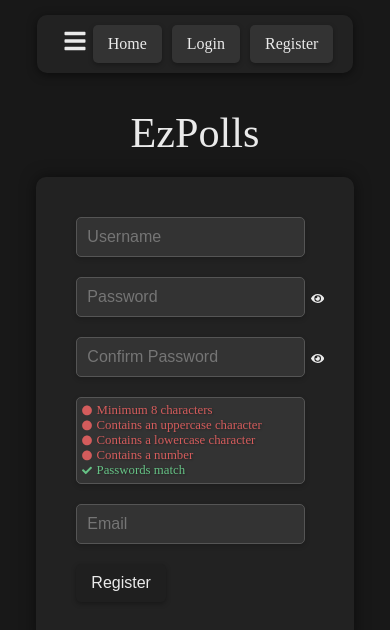
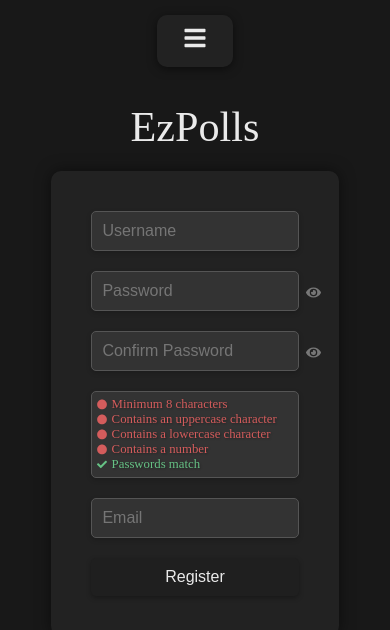
Before and after one commit to Le36/EzPolls, a React (Create React App) app in the folder frontend/: page /register in a window 390 px wide. Shown: the top 630 px of the page. Built offline with nearby package versions, Linux system fonts and the light colour scheme.

Commit message:
burger button for navbar in mobile

```diff
--- a/frontend/src/components/CustomInput.module.css
+++ b/frontend/src/components/CustomInput.module.css
@@ -3,6 +3,7 @@
     flex-direction: column;
     position: relative;
     width: auto;
+    margin-right: -25px;
     padding-right: 25px;
 }
 
@@ -26,14 +27,15 @@
 
 .toggleVisibility {
     position: absolute;
-    right: 0;
+    right: -3px;
     top: 57%;
     transform: translateY(-50%);
     cursor: pointer;
     border: none;
     background: transparent;
-    color: #eaeaea;
+    color: #777;
     transition: color 0.3s ease;
+    font-size: 15px;
 }
 
 .toggleVisibility:hover {
--- a/frontend/src/components/FormStyles.module.css
+++ b/frontend/src/components/FormStyles.module.css
@@ -4,6 +4,5 @@
     gap: 20px;
     padding: 20px;
     max-width: 400px;
-    align-items: flex-start;
     margin: 0 auto;
 }
--- a/frontend/src/components/LoginForm.js
+++ b/frontend/src/components/LoginForm.js
@@ -30,7 +30,6 @@ const LoginForm = () => {
             login(jwt)
             navigate('/')
         } catch (error) {
-            console.log(error)
             if (error.response && error.response.data.message) {
                 setErrorMessage(error.response.data.message)
             } else {
--- a/frontend/src/components/Navbar.module.css
+++ b/frontend/src/components/Navbar.module.css
@@ -58,6 +58,16 @@
         font-size: 24px;
         display: block;
     }
+
+    .menu {
+        display: none;
+        flex-direction: column;
+        justify-content: center;
+    }
+
+    .menu a {
+        margin: 0 10px;
+    }
 }
 
 .burgerButton:focus {
--- a/frontend/src/components/PasswordField.module.css
+++ b/frontend/src/components/PasswordField.module.css
@@ -1,7 +1,6 @@
 .container {
     display: flex;
     flex-direction: column;
-    flex-wrap: wrap;
     gap: 20px;
 }
 
@@ -26,7 +25,6 @@
     box-shadow: 0 2px 5px rgba(0, 0, 0, 0.2);
     padding: 5px;
     background-color: #333;
-    margin-right: 25px;
 }
 
 .tipBox svg {
```
